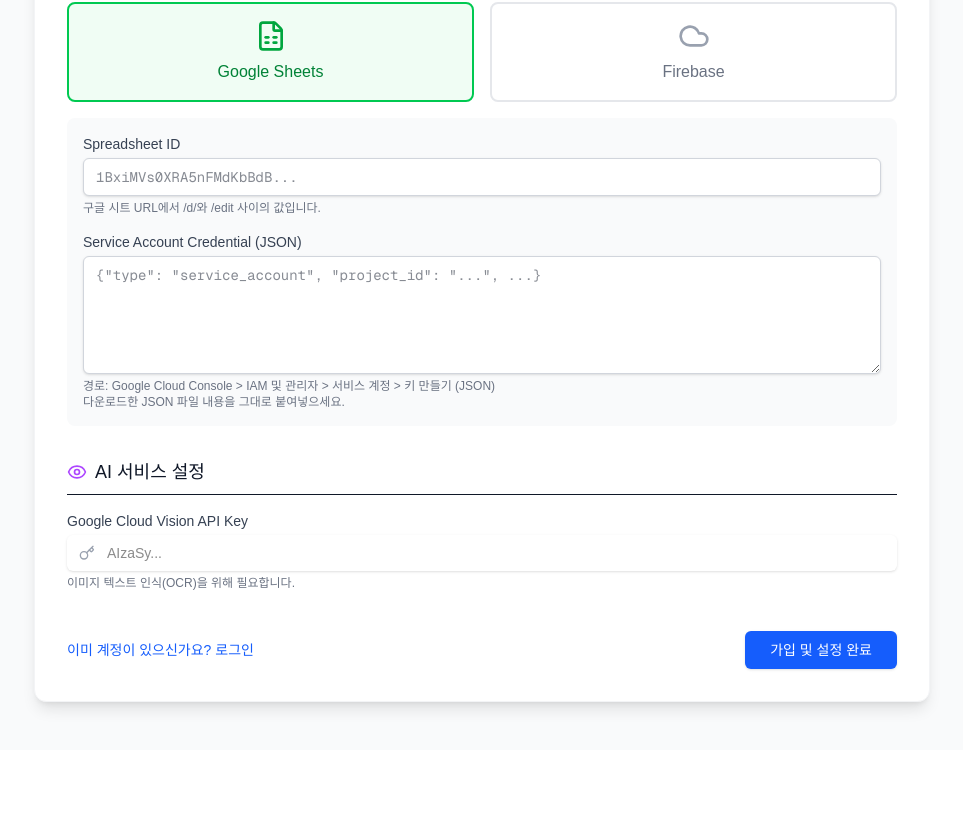
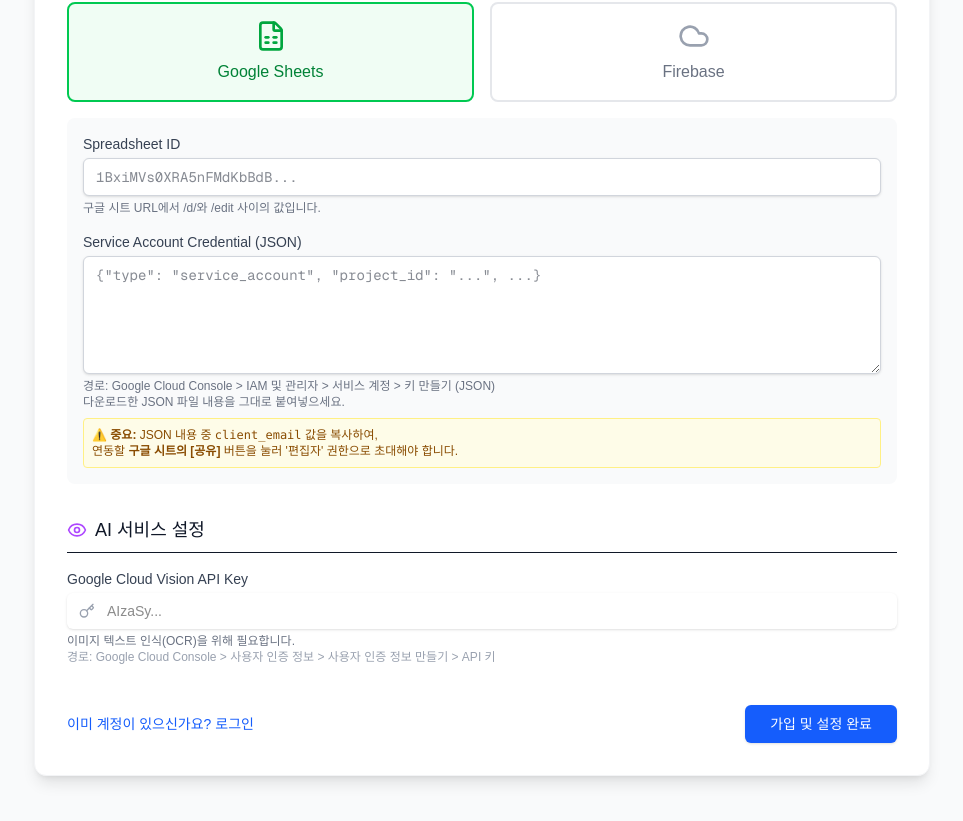
Before and after one commit to Esc-life/eduassetmaster, a Next.js app: page /register in a window 1280 px wide. Shown: the part 477-1298 px from the top of the page, without its empty margins (158-1121 px from the left). Before the commit the page ends 1227 px from the top, so only its background shows below. Built offline with nearby package versions, Linux system fonts and the light colour scheme.

Commit message:
FEAT: 회원가입 페이지 가이드 문구 강화 (Vision API, 공유 설정)

```diff
--- a/app/register/page.tsx
+++ b/app/register/page.tsx
@@ -264,6 +264,10 @@
                                         경로: Google Cloud Console &gt; IAM 및 관리자 &gt; 서비스 계정 &gt; 키 만들기 (JSON)
                                         <br />다운로드한 JSON 파일 내용을 그대로 붙여넣으세요.
                                     </p>
+                                    <div className="mt-2 bg-yellow-50 p-2 rounded border border-yellow-200 text-xs text-yellow-800">
+                                        <strong>⚠️ 중요:</strong> JSON 내용 중 <code>client_email</code> 값을 복사하여, <br />
+                                        연동할 <strong>구글 시트의 [공유]</strong> 버튼을 눌러 '편집자' 권한으로 초대해야 합니다.
+                                    </div>
                                 </div>
                             </div>
                         )}
@@ -326,7 +330,10 @@
                                     onChange={(e) => handleChange('visionApiKey', e.target.value)}
                                 />
                             </div>
-                            <p className="mt-1 text-xs text-gray-500">이미지 텍스트 인식(OCR)을 위해 필요합니다.</p>
+                            <p className="mt-1 text-xs text-gray-500">
+                                이미지 텍스트 인식(OCR)을 위해 필요합니다.<br />
+                                <span className="text-gray-400">경로: Google Cloud Console &gt; 사용자 인증 정보 &gt; 사용자 인증 정보 만들기 &gt; API 키</span>
+                            </p>
                         </div>
                     </div>
 
```
